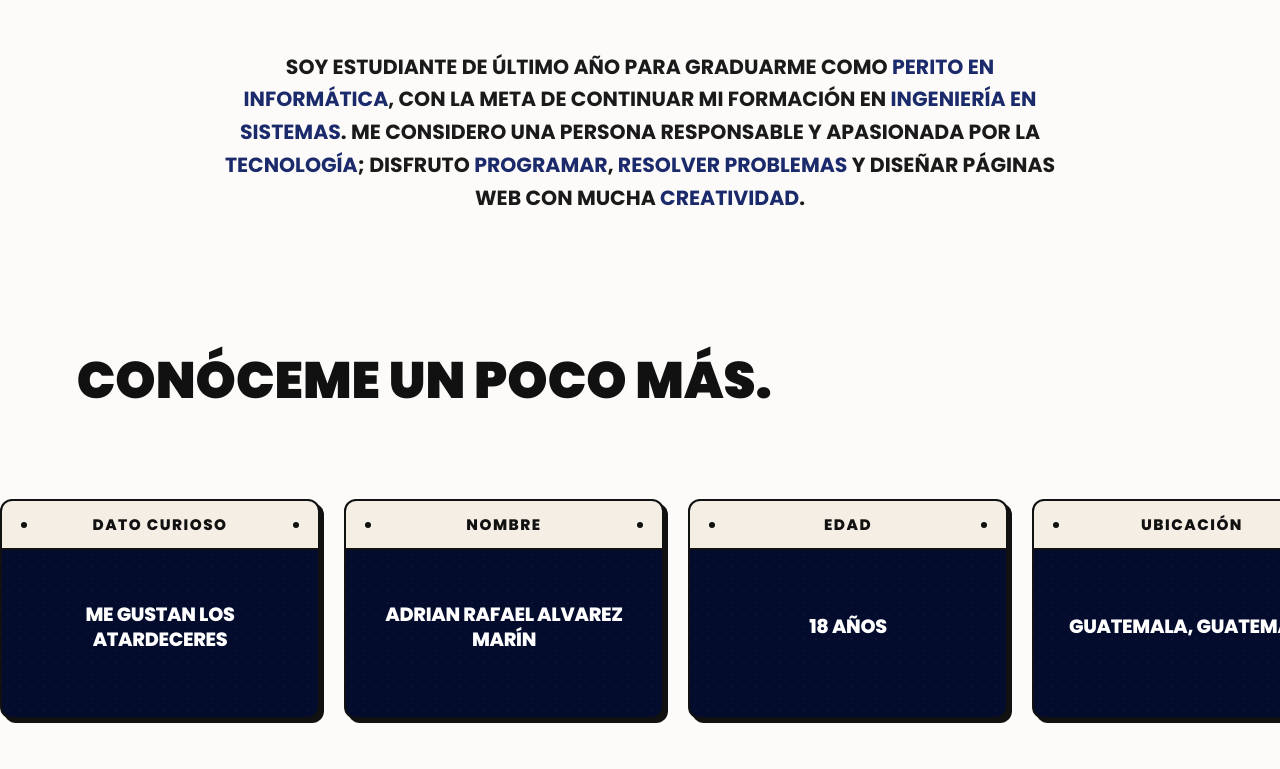
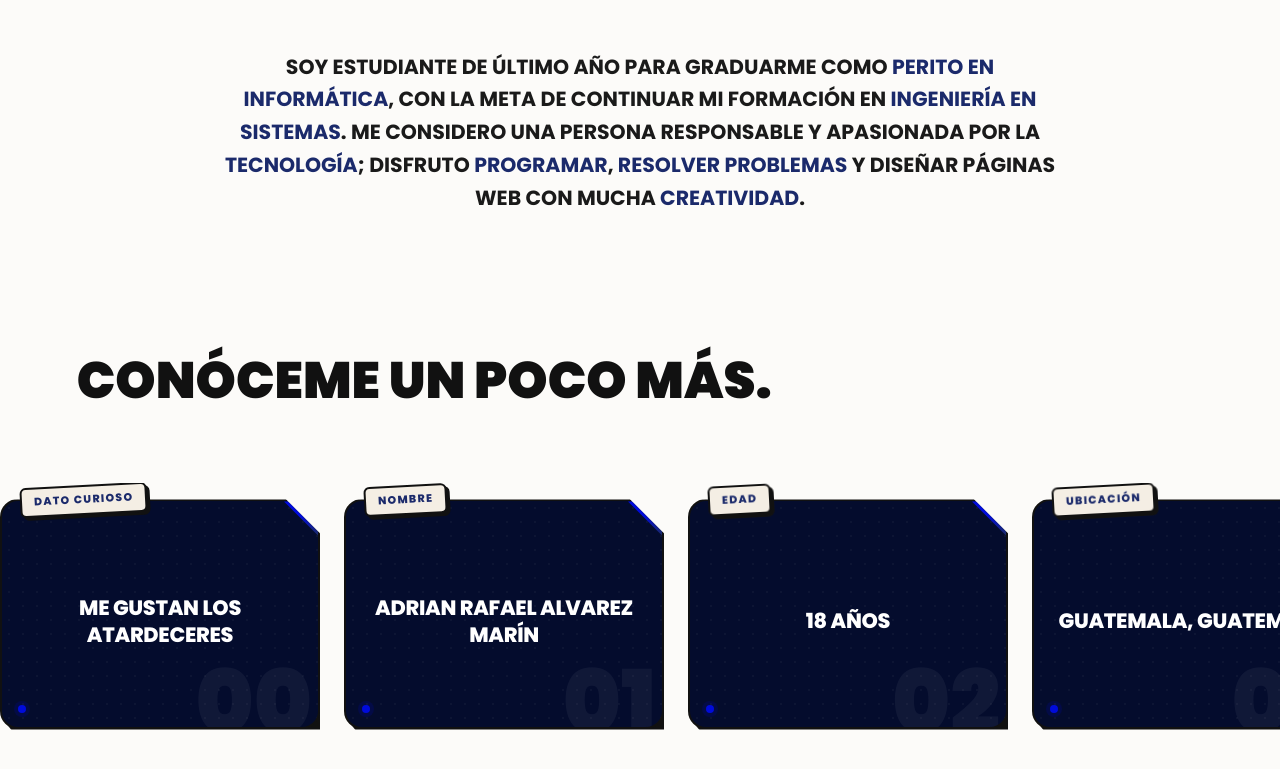
Before and after one commit to aalvarez-2024004/Adrian-s-Portafolio, a React (Vite) app in the folder Portafolio/: page / in a window 1280 px wide. Shown: the part 742-1511 px from the top of the page. Built offline with nearby package versions, Linux system fonts and the light colour scheme.

Commit message:
Se agregaron cambios en las cards para mejor estilo

```diff
--- a/Portafolio/src/components/DatosGenerales.jsx
+++ b/Portafolio/src/components/DatosGenerales.jsx
@@ -31,6 +31,7 @@ function DatosGenerales() {
                 titulo={dato.titulo}
                 contenido={dato.contenido}
                 detalle={dato.detalle || ""}
+                index={index % datosGenerales.length}
               />
             </div>
           ))}
@@ -61,6 +62,7 @@ function DatosGenerales() {
                     titulo={dato.titulo}
                     contenido={dato.contenido}
                     detalle={dato.detalle || ""}
+                    index={index}
                   />
                 </div>
               );
--- a/Portafolio/src/components/InfoCard.jsx
+++ b/Portafolio/src/components/InfoCard.jsx
@@ -1,16 +1,20 @@
 import "../styles/InfoCard.css";
 
-function InfoCard({ titulo, contenido, detalle }) {
+function InfoCard({ titulo, contenido, detalle, index }) {
   return (
-    <div className="info-card">
-      <div className="info-card-header">
-        <span className="dot" />
-        <h3>{titulo}</h3>
-        <span className="dot" />
-      </div>
-      <div className="info-card-body">
-        <p className="info-card-contenido">{contenido}</p>
-        <p className="info-card-detalle">{detalle}</p>
+    <div className="stat-card">
+      <span className="stat-card-tag">{titulo}</span>
+
+      <div className="stat-card-inner">
+        <span className="stat-card-fold" />
+        <span className="stat-card-ghost">
+          {String(index ?? 0).padStart(2, "0")}
+        </span>
+
+        <p className="stat-card-value">{contenido}</p>
+        {detalle && <p className="stat-card-detail">{detalle}</p>}
+
+        <span className="stat-card-dot" />
       </div>
     </div>
   );
--- a/Portafolio/src/data/datosGenerales.js
+++ b/Portafolio/src/data/datosGenerales.js
@@ -33,7 +33,7 @@ const datosGenerales = [
   },
   {
     titulo: "Experiencia Frontend",
-    contenido: "1 año",
+    contenido: "2 años",
   },
   {
     titulo: "Idiomas",
--- a/Portafolio/src/styles/InfoCard.css
+++ b/Portafolio/src/styles/InfoCard.css
@@ -1,74 +1,138 @@
-.info-card {
-  border: 2px solid #111111;
-  border-radius: 12px;
-  overflow: hidden;
-  background-color: #040c2d;
-  background-image: radial-gradient(rgba(255, 255, 255, 0.03) 1px, transparent 0);
-  background-size: 12px 12px;
-  display: flex;
-  flex-direction: column;
-  height: 220px;
-  box-shadow: 4px 4px 0px #111111;
-  transition: transform 0.2s ease, box-shadow 0.2s ease;
+.stat-card {
+  position: relative;
+  width: 100%;
+  height: 230px;
+  font-family: "Poppins", sans-serif;
 }
 
-.info-card:hover {
-  transform: translate(-2px, -2px);
-  box-shadow: 6px 6px 0px #060a50d6;
+/* Etiqueta tipo "sticker" que sobresale del borde superior */
+.stat-card-tag {
+  position: absolute;
+  top: -14px;
+  left: 20px;
+  z-index: 4;
+  background: #f4eee4;
+  border: 2px solid #111111;
+  border-radius: 6px;
+  padding: 5px 12px;
+  font-size: 0.68rem;
+  font-weight: 800;
+  letter-spacing: 1.3px;
+  text-transform: uppercase;
+  color: #1b2a6b;
+  transform: rotate(-3deg);
+  box-shadow: 3px 3px 0 #111111;
+  transition: transform 0.25s ease, box-shadow 0.25s ease;
 }
 
-.info-card-header {
-  background-color: #f4eee4;
-  color: #111111;
-  display: flex;
-  align-items: center;
-  justify-content: space-between;
-  padding: 0.75rem 1.2rem;
-  border-bottom: 2px solid #111111;
+.stat-card:hover .stat-card-tag {
+  transform: rotate(-3deg) translateY(-4px);
+  box-shadow: 4px 5px 0 #072a77;
 }
 
-.info-card-header h3 {
-  margin: 0;
-  font-size: 0.95rem;
-  font-weight: 800;
-  text-transform: uppercase;
-  letter-spacing: 1.5px;
-}
-
-.dot {
-  width: 6px;
-  height: 6px;
-  border-radius: 50%;
-  background-color: #111111;
-}
-
-.info-card-body {
-  padding: 1.5rem 1rem;
-  text-align: center;
-  flex: 1;
+/* Cuerpo principal con esquina "doblada" */
+.stat-card-inner {
+  position: relative;
+  height: 100%;
+  width: 100%;
+  box-sizing: border-box;
+  background-color: #040c2d;
+  background-image: radial-gradient(rgba(255, 255, 255, 0.035) 1px, transparent 0);
+  background-size: 14px 14px;
+  border: 2.5px solid #111111;
+  border-radius: 18px;
+  clip-path: polygon(0 0, calc(100% - 34px) 0, 100% 34px, 100% 100%, 0 100%);
+  box-shadow: 6px 6px 0 #111111;
+  overflow: hidden;
   display: flex;
   flex-direction: column;
   justify-content: center;
   align-items: center;
-  gap: 0.5rem;
-  overflow: hidden;
+  text-align: center;
+  padding: 2.2rem 1.3rem 1.4rem;
+  transition: transform 0.25s cubic-bezier(0.16, 1, 0.3, 1),
+              box-shadow 0.25s cubic-bezier(0.16, 1, 0.3, 1);
 }
 
-.info-card-contenido {
-  color: #ffffff;
-  font-weight: 750;
-  font-size: clamp(0.95rem, 4vw, 1.2rem);
-  line-height: 1.3;
-  margin: 0;
-  text-transform: uppercase;
-  letter-spacing: -0.3px;
-  word-break: break-word;
-  width: 100%;
+.stat-card:hover .stat-card-inner {
+  transform: translate(-4px, -4px);
+  box-shadow: 10px 10px 0 #000bdb;
 }
 
-.info-card-detalle {
-  color: #a0a5c0;
-  font-size: 0.85rem;
-  font-weight: 400;
-  margin-top: 0.25rem;
+/* Triángulo azul que simula el "doblez" de papel en la esquina cortada */
+.stat-card-fold {
+  position: absolute;
+  top: 0;
+  right: 0;
+  width: 34px;
+  height: 34px;
+  background: linear-gradient(135deg, #000bdb 45%, #1b2a6b 100%);
+  clip-path: polygon(100% 0, 0 0, 100% 100%);
+  z-index: 1;
 }
+
+/* Número gigante de fondo, muy sutil */
+.stat-card-ghost {
+  position: absolute;
+  bottom: -20px;
+  right: 6px;
+  font-weight: 900;
+  font-size: 5.5rem;
+  color: rgba(255, 255, 255, 0.05);
+  line-height: 1;
+  z-index: 0;
+  user-select: none;
+  pointer-events: none;
+}
+
+.stat-card-value {
+  position: relative;
+  z-index: 2;
+  color: #ffffff;
+  font-weight: 800;
+  font-size: clamp(1rem, 4vw, 1.3rem);
+  text-transform: uppercase;
+  line-height: 1.3;
+  letter-spacing: -0.3px;
+  margin: 0;
+  word-break: break-word;
+}
+
+.stat-card-detail {
+  position: relative;
+  z-index: 2;
+  color: #9aa3d9;
+  font-weight: 600;
+  font-size: 0.78rem;
+  letter-spacing: 0.4px;
+  margin: 0.55rem 0 0;
+}
+
+.stat-card-detail::before {
+  content: "";
+  display: block;
+  width: 24px;
+  height: 2px;
+  background-color: #000bdb;
+  margin: 0 auto 0.5rem;
+  border-radius: 2px;
+}
+
+/* Punto de acento pulsante, esquina inferior izquierda */
+.stat-card-dot {
+  position: absolute;
+  bottom: 14px;
+  left: 16px;
+  width: 8px;
+  height: 8px;
+  border-radius: 50%;
+  background-color: #000bdb;
+  box-shadow: 0 0 0 4px rgba(0, 11, 219, 0.15);
+  z-index: 2;
+  animation: pulseDot 2.4s ease-in-out infinite;
+}
+
+@keyframes pulseDot {
+  0%, 100% { box-shadow: 0 0 0 4px rgba(0, 11, 219, 0.15); }
+  50% { box-shadow: 0 0 0 7px rgba(0, 11, 219, 0.05); }
+}
```
